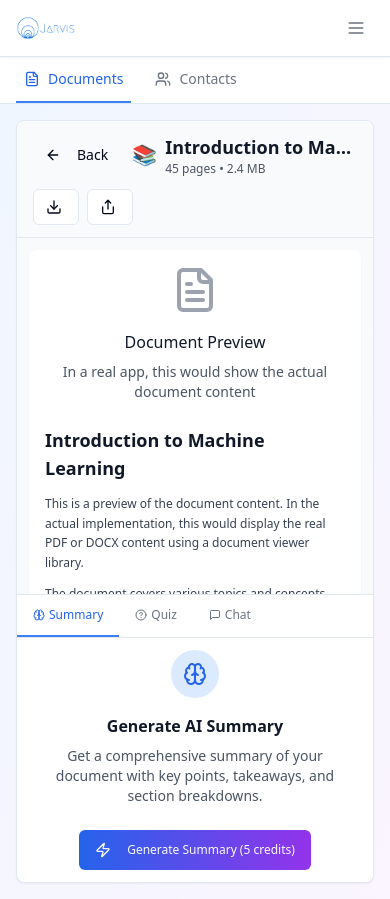
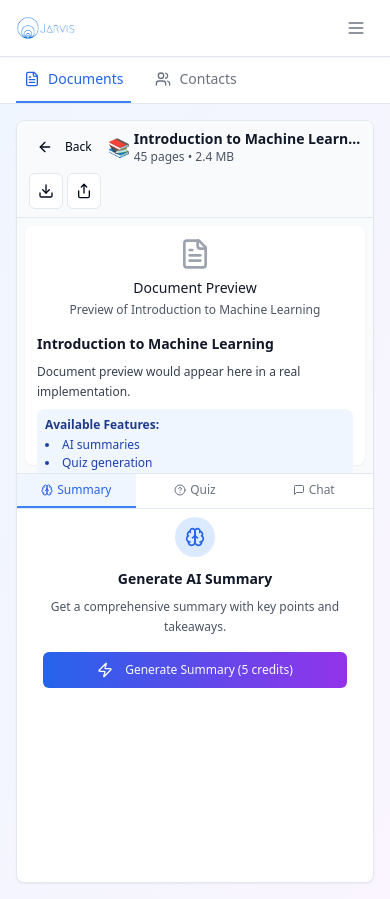
Before and after one commit to JarvisIntelligence/doc-ai-workspace, a React (Vite) app: page / in a window 390 px wide. Both pictures are taken after a click on the element 195 px from the left and 499 px from the top of the page. Built offline with nearby package versions, Linux system fonts and the light colour scheme.

Commit message:
Fix document section responsiveness
Improve responsiveness of the document upload section, including summary, quiz, chat, action buttons, and preview, for smaller and irregular displays. Implement a modern mobile/tablet look when shrunken to prevent content overflow.

```diff
--- a/src/components/DocumentViewer.tsx
+++ b/src/components/DocumentViewer.tsx
@@ -14,58 +14,56 @@ const DocumentViewer = ({ document, onBack, credits, onDeductCredits }) => {
   return (
     <div className="bg-white rounded-lg shadow-sm border overflow-hidden">
       {/* Header */}
-      <div className="border-b bg-gray-50 px-4 sm:px-6 py-3 sm:py-4">
-        <div className="flex flex-col sm:flex-row sm:items-center justify-between gap-3 sm:gap-4">
-          <div className="flex items-center space-x-3 sm:space-x-4 min-w-0">
-            <Button variant="ghost" size="sm" onClick={onBack} className="flex-shrink-0">
-              <ArrowLeft className="w-4 h-4 mr-2" />
-              <span className="hidden sm:inline">Back to Library</span>
-              <span className="sm:hidden">Back</span>
+      <div className="border-b bg-gray-50 px-3 sm:px-4 lg:px-6 py-2 sm:py-3 lg:py-4">
+        <div className="flex flex-col xs:flex-row xs:items-center justify-between gap-2 sm:gap-3">
+          <div className="flex items-center space-x-2 sm:space-x-3 min-w-0 flex-1">
+            <Button variant="ghost" size="sm" onClick={onBack} className="flex-shrink-0 px-2 sm:px-3">
+              <ArrowLeft className="w-3 h-3 sm:w-4 sm:h-4 mr-1 sm:mr-2" />
+              <span className="text-xs sm:text-sm">Back</span>
             </Button>
-            <div className="flex items-center space-x-2 sm:space-x-3 min-w-0">
-              <div className="text-xl sm:text-2xl flex-shrink-0">{document.thumbnail}</div>
-              <div className="min-w-0">
-                <h1 className="text-lg sm:text-xl font-semibold text-gray-900 truncate">{document.title}</h1>
-                <p className="text-xs sm:text-sm text-gray-600">{document.pages} pages • {document.size}</p>
+            <div className="flex items-center space-x-1 sm:space-x-2 min-w-0 flex-1">
+              <div className="text-lg sm:text-xl lg:text-2xl flex-shrink-0">{document.thumbnail}</div>
+              <div className="min-w-0 flex-1">
+                <h1 className="text-sm sm:text-lg lg:text-xl font-semibold text-gray-900 truncate">{document.title}</h1>
+                <p className="text-xs text-gray-600">{document.pages} pages • {document.size}</p>
               </div>
             </div>
           </div>
-          <div className="flex items-center space-x-2 flex-shrink-0">
-            <Button variant="outline" size="sm" className="text-xs sm:text-sm">
-              <Download className="w-3 h-3 sm:w-4 sm:h-4 mr-1 sm:mr-2" />
-              <span className="hidden sm:inline">Download</span>
+          <div className="flex items-center space-x-1 sm:space-x-2 flex-shrink-0">
+            <Button variant="outline" size="sm" className="text-xs px-2 sm:px-3">
+              <Download className="w-3 h-3 sm:w-4 sm:h-4" />
+              <span className="hidden sm:inline ml-1 sm:ml-2">Download</span>
             </Button>
-            <Button variant="outline" size="sm" className="text-xs sm:text-sm">
-              <Share className="w-3 h-3 sm:w-4 sm:h-4 mr-1 sm:mr-2" />
-              <span className="hidden sm:inline">Share</span>
+            <Button variant="outline" size="sm" className="text-xs px-2 sm:px-3">
+              <Share className="w-3 h-3 sm:w-4 sm:h-4" />
+              <span className="hidden sm:inline ml-1 sm:ml-2">Share</span>
             </Button>
           </div>
         </div>
       </div>
 
-      <div className="flex flex-col lg:flex-row h-[calc(100vh-200px)] sm:h-[calc(100vh-250px)] lg:h-[calc(100vh-300px)]">
+      <div className="flex flex-col lg:flex-row min-h-[calc(100vh-180px)] sm:min-h-[calc(100vh-220px)] lg:min-h-[calc(100vh-280px)] max-h-[calc(100vh-180px)] sm:max-h-[calc(100vh-220px)] lg:max-h-[calc(100vh-280px)]">
         {/* Document Preview */}
-        <div className="w-full lg:w-1/2 border-b lg:border-b-0 lg:border-r bg-gray-50 p-3 sm:p-4 lg:p-6 overflow-y-auto">
-          <div className="bg-white rounded-lg shadow-sm p-4 sm:p-6 lg:p-8 min-h-full">
-            <div className="text-center mb-6 lg:mb-8">
-              <FileText className="w-12 h-12 sm:w-16 sm:h-16 text-gray-400 mx-auto mb-4" />
-              <h3 className="text-base sm:text-lg font-medium text-gray-900 mb-2">Document Preview</h3>
-              <p className="text-sm sm:text-base text-gray-600">In a real app, this would show the actual document content</p>
+        <div className="w-full lg:w-1/2 border-b lg:border-b-0 lg:border-r bg-gray-50 p-2 sm:p-3 lg:p-6 overflow-y-auto h-64 sm:h-80 lg:h-full">
+          <div className="bg-white rounded-lg shadow-sm p-3 sm:p-4 lg:p-8 h-full">
+            <div className="text-center mb-4 sm:mb-6">
+              <FileText className="w-8 h-8 sm:w-12 sm:h-12 lg:w-16 lg:h-16 text-gray-400 mx-auto mb-2 sm:mb-4" />
+              <h3 className="text-sm sm:text-base lg:text-lg font-medium text-gray-900 mb-1 sm:mb-2">Document Preview</h3>
+              <p className="text-xs sm:text-sm text-gray-600">Preview of {document.title}</p>
             </div>
 
             {/* Mock document content */}
-            <div className="space-y-3 sm:space-y-4 text-xs sm:text-sm text-gray-700 leading-relaxed">
-              <h2 className="text-lg sm:text-xl font-bold text-gray-900 mb-3 sm:mb-4">{document.title}</h2>
-              <p>This is a preview of the document content. In the actual implementation, this would display the real PDF or DOCX content using a document viewer library.</p>
-              <p>The document covers various topics and concepts that students can interact with using the AI features on the right side of the screen.</p>
-              <p>Students can generate summaries, create quizzes, and ask specific questions about the content to enhance their learning experience.</p>
-              <div className="bg-blue-50 p-3 sm:p-4 rounded-lg mt-4 sm:mt-6">
-                <h3 className="font-semibold text-blue-900 mb-2">Key Features Available:</h3>
-                <ul className="list-disc list-inside text-blue-800 space-y-1 text-xs sm:text-sm">
-                  <li>AI-powered summaries</li>
-                  <li>Automated quiz generation</li>
-                  <li>Interactive Q&A chat</li>
-                  <li>Document sharing with classmates</li>
+            <div className="space-y-2 sm:space-y-3 text-xs sm:text-sm text-gray-700 leading-relaxed overflow-y-auto">
+              <h2 className="text-sm sm:text-lg font-bold text-gray-900 mb-2 sm:mb-3">{document.title}</h2>
+              <p className="hidden sm:block">This is a preview of the document content. In the actual implementation, this would display the real PDF or DOCX content using a document viewer library.</p>
+              <p className="sm:hidden">Document preview would appear here in a real implementation.</p>
+              <div className="bg-blue-50 p-2 sm:p-3 rounded-lg mt-2 sm:mt-4">
+                <h3 className="font-semibold text-blue-900 mb-1 sm:mb-2 text-xs sm:text-sm">Available Features:</h3>
+                <ul className="list-disc list-inside text-blue-800 space-y-0.5 sm:space-y-1 text-xs">
+                  <li>AI summaries</li>
+                  <li>Quiz generation</li>
+                  <li>Q&A chat</li>
+                  <li className="hidden sm:list-item">Document sharing</li>
                 </ul>
               </div>
             </div>
@@ -75,40 +73,40 @@ const DocumentViewer = ({ document, onBack, credits, onDeductCredits }) => {
         {/* AI Tools Panel */}
         <div className="w-full lg:w-1/2 flex flex-col">
           {/* Tabs */}
-          <div className="border-b bg-white">
-            <div className="flex overflow-x-auto">
+          <div className="border-b bg-white sticky top-0 z-10">
+            <div className="flex overflow-x-auto scrollbar-hide">
               <button
                 onClick={() => setActiveTab('summary')}
-                className={`flex items-center space-x-1 sm:space-x-2 px-4 sm:px-6 py-3 sm:py-4 font-medium text-xs sm:text-sm border-b-2 transition-colors whitespace-nowrap ${
+                className={`flex items-center justify-center space-x-1 px-3 sm:px-4 lg:px-6 py-2 sm:py-3 font-medium text-xs sm:text-sm border-b-2 transition-colors whitespace-nowrap flex-1 min-w-0 ${
                   activeTab === 'summary'
-                    ? 'border-blue-500 text-blue-600'
-                    : 'border-transparent text-gray-500 hover:text-gray-700'
+                    ? 'border-blue-500 text-blue-600 bg-blue-50'
+                    : 'border-transparent text-gray-500 hover:text-gray-700 hover:bg-gray-50'
                 }`}
               >
-                <Brain className="w-3 h-3 sm:w-4 sm:h-4" />
-                <span>Summary</span>
+                <Brain className="w-3 h-3 sm:w-4 sm:h-4 flex-shrink-0" />
+                <span className="truncate">Summary</span>
               </button>
               <button
                 onClick={() => setActiveTab('quiz')}
-                className={`flex items-center space-x-1 sm:space-x-2 px-4 sm:px-6 py-3 sm:py-4 font-medium text-xs sm:text-sm border-b-2 transition-colors whitespace-nowrap ${
+                className={`flex items-center justify-center space-x-1 px-3 sm:px-4 lg:px-6 py-2 sm:py-3 font-medium text-xs sm:text-sm border-b-2 transition-colors whitespace-nowrap flex-1 min-w-0 ${
                   activeTab === 'quiz'
-                    ? 'border-blue-500 text-blue-600'
-                    : 'border-transparent text-gray-500 hover:text-gray-700'
+                    ? 'border-blue-500 text-blue-600 bg-blue-50'
+                    : 'border-transparent text-gray-500 hover:text-gray-700 hover:bg-gray-50'
                 }`}
               >
-                <HelpCircle className="w-3 h-3 sm:w-4 sm:h-4" />
-                <span>Quiz</span>
+                <HelpCircle className="w-3 h-3 sm:w-4 sm:h-4 flex-shrink-0" />
+                <span className="truncate">Quiz</span>
               </button>
               <button
                 onClick={() => setActiveTab('chat')}
-                className={`flex items-center space-x-1 sm:space-x-2 px-4 sm:px-6 py-3 sm:py-4 font-medium text-xs sm:text-sm border-b-2 transition-colors whitespace-nowrap ${
+                className={`flex items-center justify-center space-x-1 px-3 sm:px-4 lg:px-6 py-2 sm:py-3 font-medium text-xs sm:text-sm border-b-2 transition-colors whitespace-nowrap flex-1 min-w-0 ${
                   activeTab === 'chat'
-                    ? 'border-blue-500 text-blue-600'
-                    : 'border-transparent text-gray-500 hover:text-gray-700'
+                    ? 'border-blue-500 text-blue-600 bg-blue-50'
+                    : 'border-transparent text-gray-500 hover:text-gray-700 hover:bg-gray-50'
                 }`}
               >
-                <MessageSquare className="w-3 h-3 sm:w-4 sm:h-4" />
-                <span>Chat</span>
+                <MessageSquare className="w-3 h-3 sm:w-4 sm:h-4 flex-shrink-0" />
+                <span className="truncate">Chat</span>
               </button>
             </div>
           </div>
--- a/src/components/SummaryGenerator.tsx
+++ b/src/components/SummaryGenerator.tsx
@@ -81,27 +81,28 @@ ${summary.sections.map(section => `${section.title}: ${section.summary}`).join('
   };
 
   return (
-    <div className="h-full flex flex-col p-3 sm:p-4 lg:p-6">
+    <div className="h-full flex flex-col p-2 sm:p-3 lg:p-6">
       {!summary && !isGenerating && (
         <div className="flex-1 flex items-center justify-center">
-          <div className="text-center max-w-sm px-4">
-            <div className="w-12 h-12 sm:w-16 sm:h-16 bg-blue-100 rounded-full flex items-center justify-center mx-auto mb-4">
-              <Brain className="w-6 h-6 sm:w-8 sm:h-8 text-blue-600" />
+          <div className="text-center max-w-xs sm:max-w-sm px-2 sm:px-4">
+            <div className="w-10 h-10 sm:w-12 sm:h-12 lg:w-16 lg:h-16 bg-blue-100 rounded-full flex items-center justify-center mx-auto mb-3 sm:mb-4">
+              <Brain className="w-5 h-5 sm:w-6 sm:h-6 lg:w-8 lg:h-8 text-blue-600" />
             </div>
-            <h3 className="text-base sm:text-lg font-semibold text-gray-900 mb-2">Generate AI Summary</h3>
-            <p className="text-sm sm:text-base text-gray-600 mb-6">
-              Get a comprehensive summary of your document with key points, takeaways, and section breakdowns.
+            <h3 className="text-sm sm:text-base lg:text-lg font-semibold text-gray-900 mb-2">Generate AI Summary</h3>
+            <p className="text-xs sm:text-sm lg:text-base text-gray-600 mb-4 sm:mb-6 leading-relaxed">
+              Get a comprehensive summary with key points and takeaways.
             </p>
             <Button
               onClick={generateSummary}
               disabled={credits < 5}
-              className="bg-gradient-to-r from-blue-600 to-purple-600 hover:from-blue-700 hover:to-purple-700 text-xs sm:text-sm"
+              className="bg-gradient-to-r from-blue-600 to-purple-600 hover:from-blue-700 hover:to-purple-700 text-xs sm:text-sm w-full sm:w-auto"
+              size="sm"
             >
-              <Zap className="w-3 h-3 sm:w-4 sm:h-4 mr-2" />
+              <Zap className="w-3 h-3 sm:w-4 sm:h-4 mr-1 sm:mr-2" />
               Generate Summary (5 credits)
             </Button>
             {credits < 5 && (
-              <p className="text-red-600 text-xs sm:text-sm mt-2">Not enough credits</p>
+              <p className="text-red-600 text-xs mt-2">Not enough credits</p>
             )}
           </div>
         </div>
@@ -109,29 +110,29 @@ ${summary.sections.map(section => `${section.title}: ${section.summary}`).join('
 
       {isGenerating && (
         <div className="flex-1 flex items-center justify-center">
-          <div className="text-center max-w-sm px-4">
-            <div className="w-12 h-12 sm:w-16 sm:h-16 bg-blue-100 rounded-full flex items-center justify-center mx-auto mb-4">
-              <Brain className="w-6 h-6 sm:w-8 sm:h-8 text-blue-600 animate-pulse" />
+          <div className="text-center max-w-xs sm:max-w-sm px-2 sm:px-4">
+            <div className="w-10 h-10 sm:w-12 sm:h-12 lg:w-16 lg:h-16 bg-blue-100 rounded-full flex items-center justify-center mx-auto mb-3 sm:mb-4">
+              <Brain className="w-5 h-5 sm:w-6 sm:h-6 lg:w-8 lg:h-8 text-blue-600 animate-pulse" />
             </div>
-            <h3 className="text-base sm:text-lg font-semibold text-gray-900 mb-2">Generating Summary...</h3>
-            <p className="text-sm sm:text-base text-gray-600 mb-4">AI is analyzing your document</p>
-            <div className="w-full max-w-xs mx-auto">
-              <Progress value={progress} className="mb-2" />
-              <p className="text-xs sm:text-sm text-gray-500">{progress}% complete</p>
+            <h3 className="text-sm sm:text-base lg:text-lg font-semibold text-gray-900 mb-2">Generating Summary...</h3>
+            <p className="text-xs sm:text-sm lg:text-base text-gray-600 mb-3 sm:mb-4">AI is analyzing your document</p>
+            <div className="w-full max-w-48 sm:max-w-xs mx-auto">
+              <Progress value={progress} className="mb-2 h-2" />
+              <p className="text-xs text-gray-500">{progress}% complete</p>
             </div>
           </div>
         </div>
       )}
 
       {summary && (
-        <div className="flex-1 overflow-y-auto space-y-4 sm:space-y-6">
-          <div className="flex flex-col sm:flex-row sm:items-center justify-between gap-3">
+        <div className="flex-1 overflow-y-auto space-y-3 sm:space-y-4 lg:space-y-6">
+          <div className="flex flex-col xs:flex-row xs:items-center justify-between gap-2 sm:gap-3">
             <div className="flex items-center space-x-2">
-              <CheckCircle className="w-4 h-4 sm:w-5 sm:h-5 text-green-600" />
-              <h3 className="text-base sm:text-lg font-semibold text-gray-900">Summary Generated</h3>
+              <CheckCircle className="w-4 h-4 text-green-600 flex-shrink-0" />
+              <h3 className="text-sm sm:text-base lg:text-lg font-semibold text-gray-900">Summary Generated</h3>
             </div>
-            <Button variant="outline" size="sm" onClick={copySummary} className="text-xs sm:text-sm">
-              <Copy className="w-3 h-3 sm:w-4 sm:h-4 mr-2" />
+            <Button variant="outline" size="sm" onClick={copySummary} className="text-xs w-full xs:w-auto">
+              <Copy className="w-3 h-3 mr-1 sm:mr-2" />
               Copy
             </Button>
           </div>
--- a/src/index.css
+++ b/src/index.css
@@ -1,6 +1,16 @@
 @tailwind base;
 @tailwind components;
 @tailwind utilities;
+
+@layer utilities {
+  .scrollbar-hide {
+    -ms-overflow-style: none;
+    scrollbar-width: none;
+  }
+  .scrollbar-hide::-webkit-scrollbar {
+    display: none;
+  }
+}
 
 /* Definition of the design system. All colors, gradients, fonts, etc should be defined here. */
 
```
Also changed, not shown: src/components/AIChat.tsx (+23 -22 lines).
